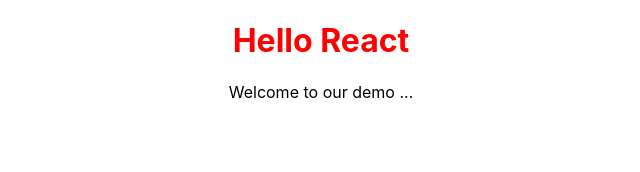
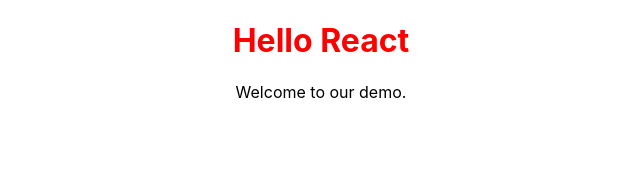
Before and after one commit to islemsaada/App_Azure, a React (Create React App) app: page / in a window 1280 px wide. Shown: the top 172 px of the page, without its empty margins (319-959 px from the left). Built offline with nearby package versions, Linux system fonts and the light colour scheme.

Commit message:
change v1

```diff
--- a/src/App.js
+++ b/src/App.js
@@ -4,7 +4,7 @@
   return (
     <div className="App">
     <h1> Hello React</h1>
-    <p>Welcome to our demo ...</p>
+    <p>Welcome to our demo.</p>
     </div>
   );
 }
```
